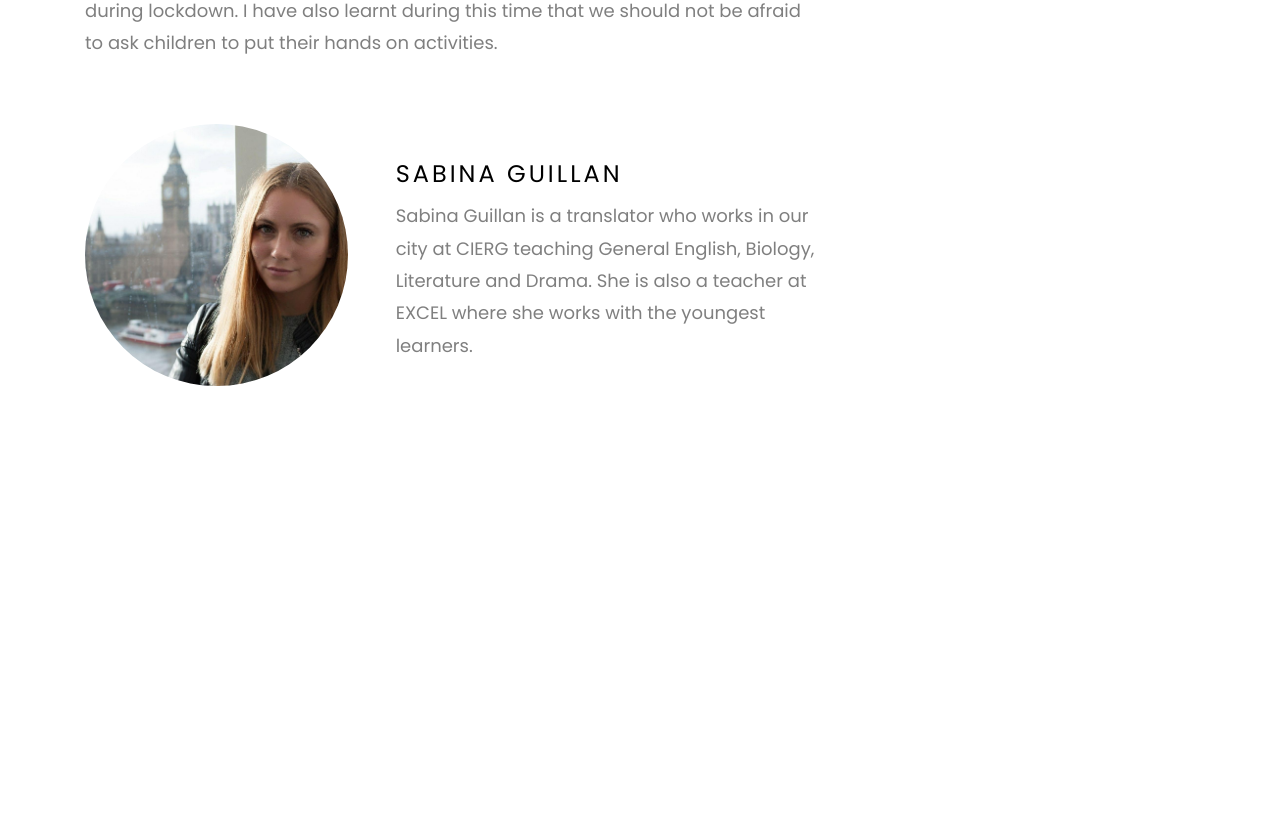
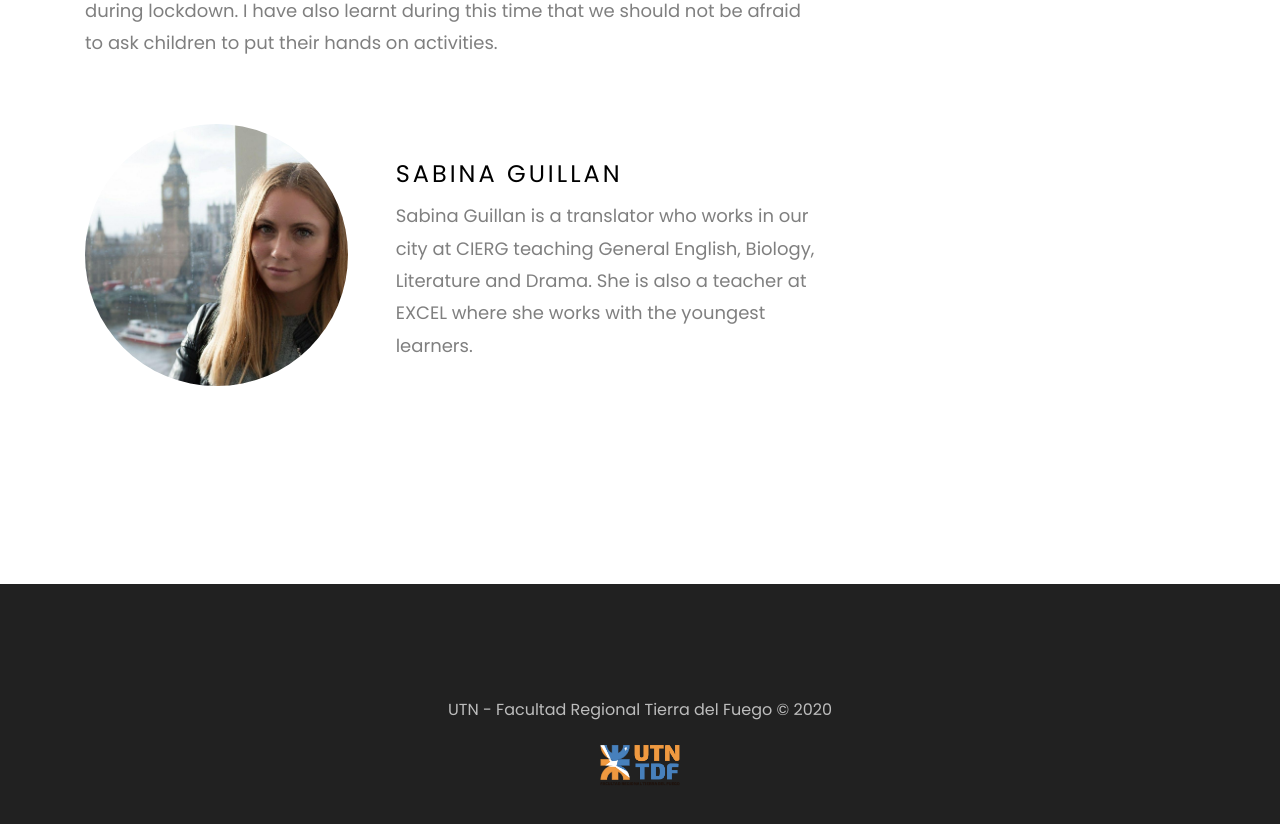
Before and after one commit to somosliana/pillarsed.com, a Jekyll site: the page built from _posts/2020-11-27-a-class-experience.md, in a window 1280 px wide and 900 px high, scrolled down 980 px. Shown: the top 824 px of the window. Built offline with Jekyll 4.4.1, drawn with Linux system fonts in a browser that asks for light colours; a script that is not in the unit is left out; before the commit the page ends 1564 px from its top, so only the background shows below that.

Commit message:
Add Footer

```diff
--- a/_includes/footer.html
+++ b/_includes/footer.html
@@ -1,76 +1,15 @@
-<footer class="ftco-footer ftco-section img">
-    <div class="overlay"></div>
+<footer class="ftco-footer ftco-bg-dark ftco-section">
   <div class="container">
-    <div class="row mb-5">
-      <div class="col-lg-3">
-        <div class="ftco-footer-widget mb-4">
-          <h2 class="ftco-heading-2 logo"><a href="index.html">Erase</a></h2>
-          <p>Far far away, behind the word mountains, far from the countries Vokalia and Consonantia, there live the blind texts.</p>
-          <ul class="ftco-footer-social list-unstyled float-md-left float-lft mt-5">
-            <li class="ftco-animate"><a href="#"><span class="icon-twitter"></span></a></li>
-            <li class="ftco-animate"><a href="#"><span class="icon-facebook"></span></a></li>
-            <li class="ftco-animate"><a href="#"><span class="icon-instagram"></span></a></li>
-          </ul>
-        </div>
-      </div>
-      <div class="col-lg-4">
-        <div class="ftco-footer-widget mb-4">
-          <h2 class="ftco-heading-2">Recent Blog</h2>
-          <div class="block-21 mb-4 d-flex">
-            <a class="blog-img mr-4" style="background-image: url(assets/images/image_1.jpg);"></a>
-            <div class="text">
-              <h3 class="heading"><a href="#">Even the all-powerful Pointing has no control about</a></h3>
-              <div class="meta">
-                <div><a href="#"><span class="icon-calendar"></span> July 12, 2018</a></div>
-                <div><a href="#"><span class="icon-person"></span> Admin</a></div>
-                <div><a href="#"><span class="icon-chat"></span> 19</a></div>
-              </div>
-            </div>
-          </div>
-          <div class="block-21 mb-4 d-flex">
-            <a class="blog-img mr-4" style="background-image: url(assets/images/image_2.jpg);"></a>
-            <div class="text">
-              <h3 class="heading"><a href="#">Even the all-powerful Pointing has no control about</a></h3>
-              <div class="meta">
-                <div><a href="#"><span class="icon-calendar"></span> July 12, 2018</a></div>
-                <div><a href="#"><span class="icon-person"></span> Admin</a></div>
-                <div><a href="#"><span class="icon-chat"></span> 19</a></div>
-              </div>
-            </div>
-          </div>
-        </div>
-      </div>
-      <div class="col-lg-2">
-         <div class="ftco-footer-widget mb-4 ml-md-4">
-          <h2 class="ftco-heading-2">Site Links</h2>
-          <ul class="list-unstyled">
-            <li><a href="#" class="py-2 d-block">Home</a></li>
-            <li><a href="#" class="py-2 d-block">About</a></li>
-            <li><a href="#" class="py-2 d-block">Model</a></li>
-            <li><a href="#" class="py-2 d-block">Services</a></li>
-            <li><a href="#" class="py-2 d-block">Blog</a></li>
-          </ul>
-        </div>
-      </div>
-      <div class="col-lg-3">
-        <div class="ftco-footer-widget mb-4">
-            <h2 class="ftco-heading-2">Have a Questions?</h2>
-            <div class="block-23 mb-3">
-              <ul>
-                <li><span class="icon icon-map-marker"></span><span class="text">203 Fake St. Mountain View, San Francisco, California, USA</span></li>
-                <li><a href="#"><span class="icon icon-phone"></span><span class="text">+2 392 3929 210</span></a></li>
-                <li><a href="#"><span class="icon icon-envelope"></span><span class="text">info@yourdomain.com</span></a></li>
-              </ul>
-            </div>
-        </div>
+    <div class="row">
+      <div class="col-md-12 text-center">
+        <p>UTN - Facultad Regional Tierra del Fuego
+          &copy;
+          <script>document.write(new Date().getFullYear());</script></p>
       </div>
     </div>
     <div class="row">
       <div class="col-md-12 text-center">
-
-        <p><!-- Link back to Colorlib can't be removed. Template is licensed under CC BY 3.0. -->
-Copyright &copy;<script>document.write(new Date().getFullYear());</script> All rights reserved | This template is made with <i class="icon-heart" aria-hidden="true"></i> by <a href="https://colorlib.com" target="_blank">Colorlib</a>
-<!-- Link back to Colorlib can't be removed. Template is licensed under CC BY 3.0. --></p>
+        <img src="/assets/images/logo-utn.png" alt="" style="width: 90px;">
       </div>
     </div>
   </div>
--- a/_layouts/default.html
+++ b/_layouts/default.html
@@ -33,6 +33,7 @@
 
     <div class="page">
 {{ content }}
+{% include footer.html %}
       <!-- loader -->
       <div id="ftco-loader" class="show fullscreen"><svg class="circular" width="48px" height="48px"><circle class="path-bg" cx="24" cy="24" r="22" fill="none" stroke-width="4" stroke="#eeeeee"/><circle class="path" cx="24" cy="24" r="22" fill="none" stroke-width="4" stroke-miterlimit="10" stroke="#F96D00"/></svg></div>
 
```
Also changed, not shown: assets/images/logo-utn.png (added).
